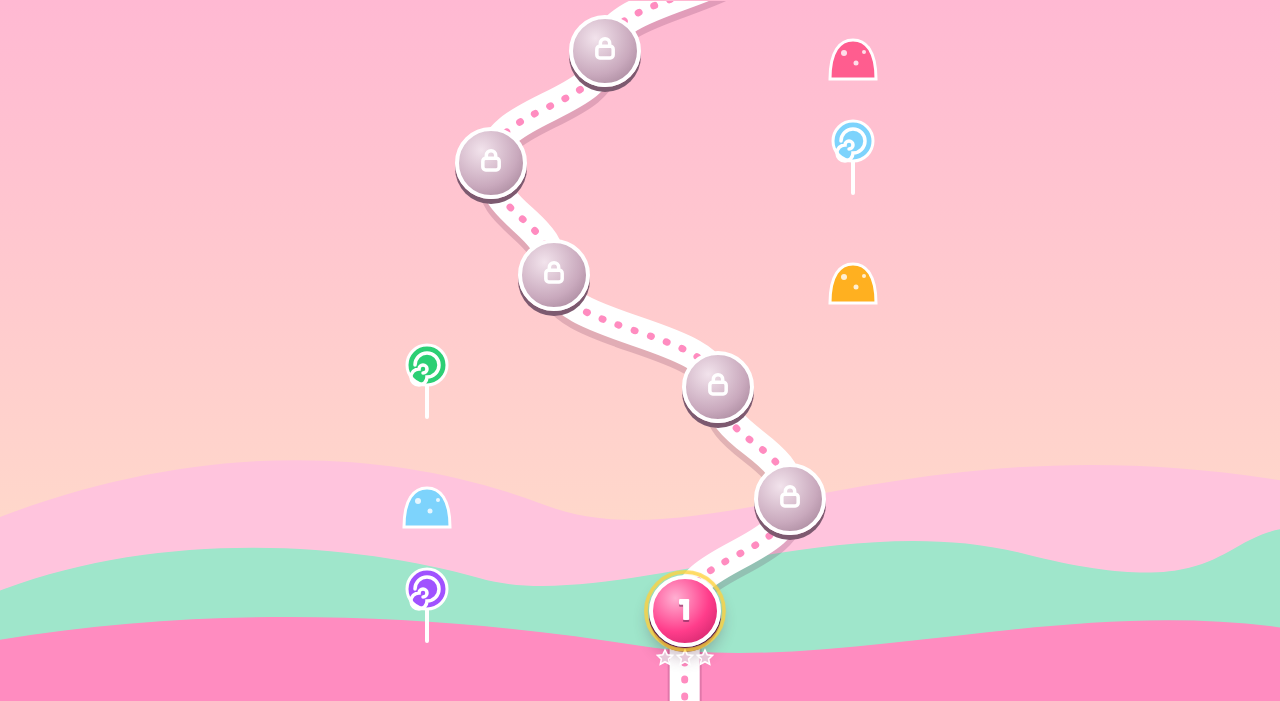
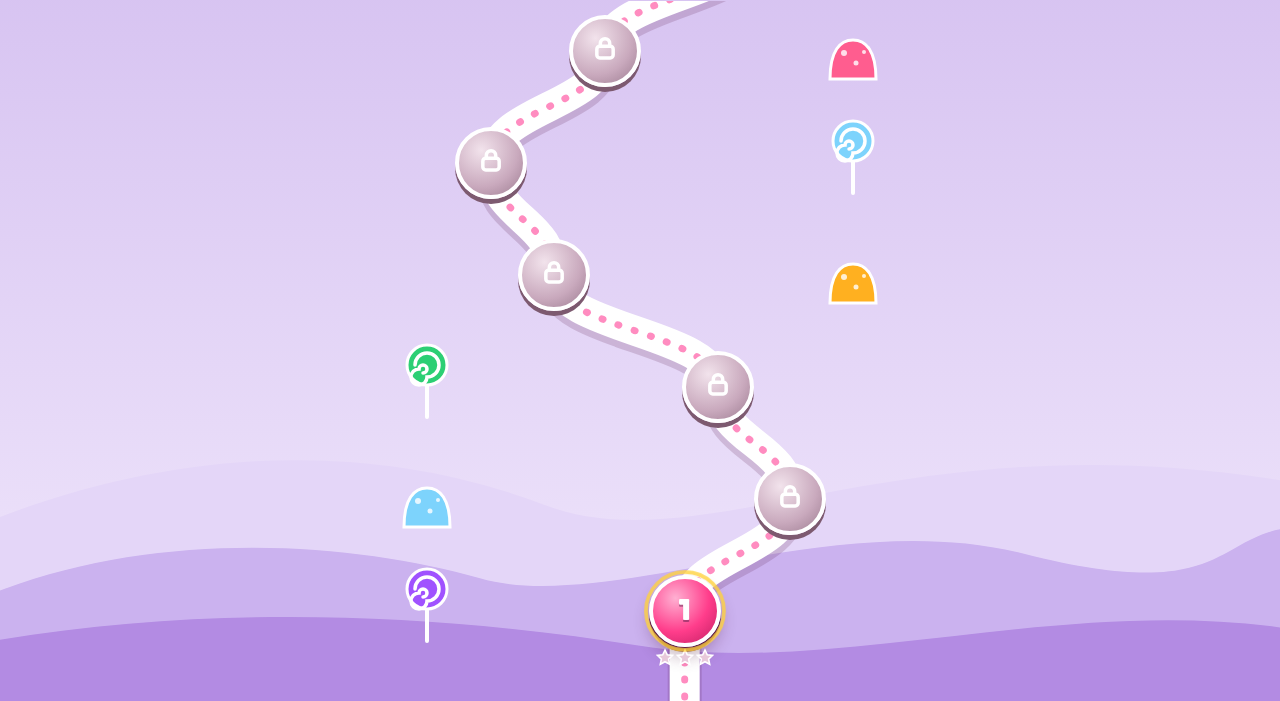
Before and after one commit to JCKristo/candycrush-clone, a plain HTML site: page index.html in a window 1280 px wide. Shown: the part 99-800 px from the top of the page. Drawn offline with nearby package versions, Linux system fonts and the light colour scheme.

Commit message:
Change background to lilac
- Lilac sky gradient and lavender hills (deep violet night version in dark mode)
- Lilac theme colour and splash background in the manifest
- Bump service worker cache to v2 so installed apps pick up the change

Co-Authored-By: Claude Opus 5.5 <noreply@anthropic.com>
Claude-Session: https://claude.ai/code/session_01JAFdjuBbwaBzKcHp4wNq42

```diff
--- a/index.html
+++ b/index.html
@@ -3,7 +3,7 @@
 <head>
 <meta charset="utf-8">
 <meta name="viewport" content="width=device-width,initial-scale=1,maximum-scale=1,user-scalable=no,viewport-fit=cover">
-<meta name="theme-color" content="#ff3d8b">
+<meta name="theme-color" content="#d4bff0">
 <meta name="description" content="Sugar Rush: a sweet match-3 puzzle game. Swap candies, make striped, wrapped and rainbow specials, and clear 10 levels.">
 <title>Sugar Rush</title>
 <link rel="manifest" href="/manifest.webmanifest">
@@ -19,13 +19,13 @@
 <link href="https://fonts.googleapis.com/css2?family=Lilita+One&family=Nunito:wght@700;800;900&display=swap" rel="stylesheet">
 <style>
 /* VOICE: playful and sugary, like a sweet-shop arcade cabinet
-   IDEA: a plum-lacquered candy tray set in a strawberry landscape
+   IDEA: a plum-lacquered candy tray set in a lilac landscape
    PICTURE: the live board of hand-drawn sweets; a winding candy road through gumdrop hills
-   COLOUR and TYPE: strawberry pink ground, deep plum tray, raspberry buttons, lemon stars; Lilita One + Nunito
+   COLOUR and TYPE: lilac ground, deep plum tray, raspberry buttons, lemon stars; Lilita One + Nunito
    LAYOUT: one phone-width column — HUD, board, footer; the map scrolls bottom-up */
 :root{color-scheme:light dark;
- --sky1:light-dark(#ffb3d4,#2a0d34);--sky2:light-dark(#ffe2c8,#511a52);
- --hill1:light-dark(#ff8cc0,#6a2167);--hill2:light-dark(#9fe6cb,#33295f);--hill3:light-dark(#ffc4dd,#45174d);
+ --sky1:light-dark(#d4bff0,#1f1438);--sky2:light-dark(#f1e8fc,#3b2766);
+ --hill1:light-dark(#b38be3,#4f3585);--hill2:light-dark(#cbb2ef,#3a2869);--hill3:light-dark(#e4d6f8,#2e2052);
  --ink:light-dark(#4a1236,#ffeef7);--muted:light-dark(#8b4a73,#e2b3cf);
  --card:light-dark(#fff7fb,#3b1342);--edge:light-dark(#ffffff,#7a3a78);
  --plum:#5b1d4c;--rasp:#ff3d8b;--rasp-d:#c21e62;--lemon:#ffd23f;--off:light-dark(#e8c9da,#5d3160)}
--- a/sw.js
+++ b/sw.js
@@ -1,6 +1,6 @@
 // Sugar Rush service worker: makes the game load instantly and play offline.
 // Bump VERSION whenever you change any file listed in PRECACHE.
-const VERSION = 'sugar-rush-v1';
+const VERSION = 'sugar-rush-v2';
 const PRECACHE = [
   '/',
   '/manifest.webmanifest',
```
Also changed, not shown: manifest.webmanifest.
